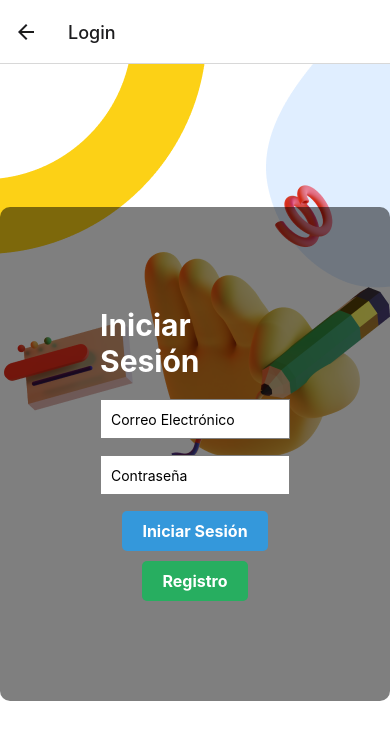
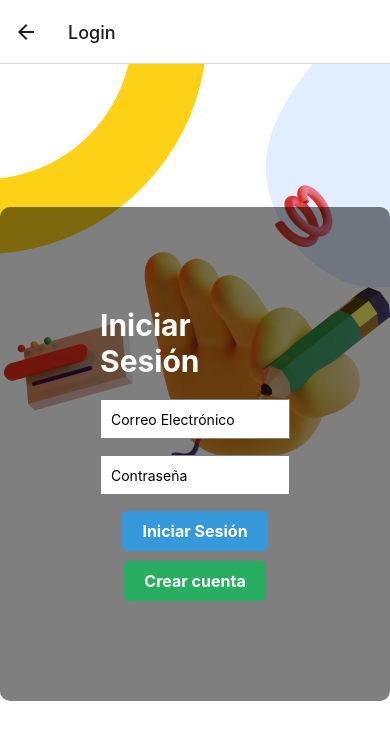
Before and after one commit to federico501/BOOKAPP, a React Native app: screen /Login in a window 390 px wide. Shown: the top 740 px of the page. Built offline with nearby package versions, Linux system fonts and the light colour scheme.

Commit message:
se añade un boton para crear la cuenta

```diff
--- a/screens/LoginScreen.js
+++ b/screens/LoginScreen.js
@@ -1,24 +1,46 @@
 import React, { useState } from 'react';
 import { View, Text, StyleSheet, ImageBackground, TextInput, TouchableOpacity } from 'react-native';
+import { firebaseConfig } from '../firebase-config';
+import {getAuth, createUserWithEmailAndPassword, signInWithEmailAndPassword} from 'firebase/auth'
+import {initializeApp} from 'firebase/app'
+import { useNavigation } from '@react-navigation/native';
 
 
-const LoginScreen = ({ navigation }) => {
-  const [email, setEmail] = useState('');
-  const [password, setPassword] = useState('');
+const LoginScreen = () => {
+  const [email, setEmail] = React.useState('');
+  const [password, setPassword] = React.useState('');
 
+  const navigation=useNavigation();
+  const app= initializeApp(firebaseConfig);
+  const auth= getAuth(app);
 
+  const handleCreateAccount= () => {
+    createUserWithEmailAndPassword(auth,email,password)
+    .then((userCredential)=>{
+      alert('cuenta creada')
+      const user= userCredential.user;
+      console.log(user)
+    })
+    .catch(error=>{
+        alert(error)
+    })
+  }
 
   const handleLogin = () => {
-    // Aquí puedes implementar la lógica de inicio de sesión, como validar las credenciales con tu backend o sistema de autenticación.
-    // Por simplicidad, aquí solo mostraremos un mensaje de inicio de sesión exitoso.
-    alert('Inicio de sesión exitoso');
+  signInWithEmailAndPassword(auth,email,password)
+  .then((userCredential)=>{
+    alert('Inicio exitoso')
+    const user= userCredential.user;
+    console.log(user)
+    navigation.navigate('Category');
 
-    navigation.navigate('Category');
+  })
+  .catch(error=>{
+    alert(error)
+})
+
   };
-  const handleRegistration = () => {
-    // Navega a la pantalla de registro cuando se presiona el botón "Registro"
-    navigation.navigate('Register');
-  };
+
 
   return (
     <ImageBackground
@@ -40,11 +62,11 @@ const LoginScreen = ({ navigation }) => {
           value={password}
           secureTextEntry
         />
-         <TouchableOpacity style={styles.button} onPress={handleLogin}>
+         <TouchableOpacity  style={styles.button} onPress={handleLogin}>
           <Text style={styles.buttonText}>Iniciar Sesión</Text>
         </TouchableOpacity>
-        <TouchableOpacity style={styles.registrationButton} onPress={handleRegistration}>
-          <Text style={styles.buttonText}>Registro</Text>
+        <TouchableOpacity onPress={handleCreateAccount} style={styles.registrationButton}>
+          <Text style={styles.buttonText}>Crear cuenta</Text>
         </TouchableOpacity>
       </View>
     </ImageBackground>
```
